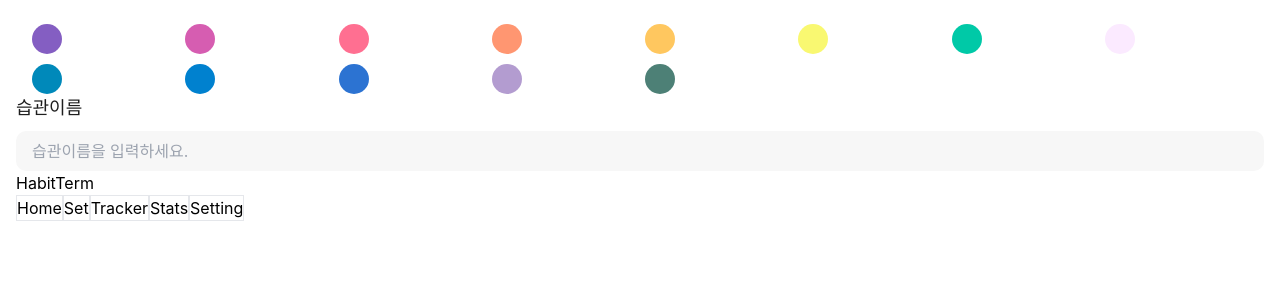
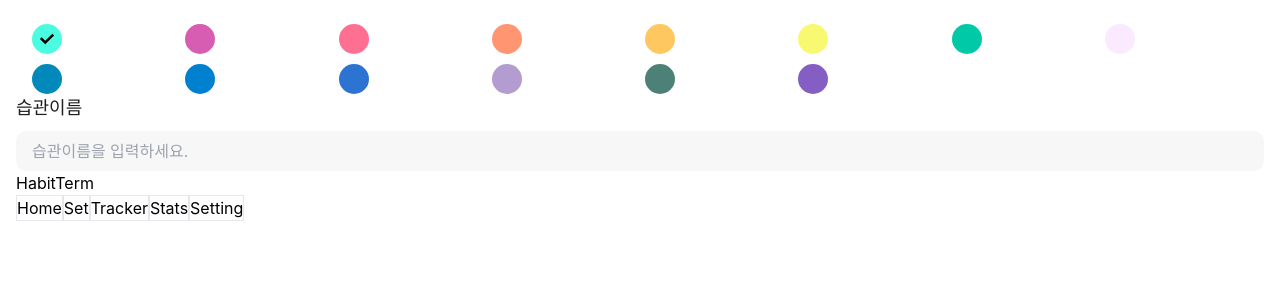
Before and after one commit to woo5ni-developer/daily-habit, a React (Create React App) app: page /set in a window 1280 px wide. Shown: the top 300 px of the page. Built offline with nearby package versions, Linux system fonts and the light colour scheme.

Commit message:
button color field 작업

```diff
--- a/src/components/ButtonColorField.tsx
+++ b/src/components/ButtonColorField.tsx
@@ -1,5 +1,6 @@
-import React, { FC } from 'react'
+import React, { FC, useState } from 'react'
 import { ColorType } from '../lib/type'
+import { color } from '@mui/system'
 
 interface ButtonColorFieldProps {
   data: ColorType[]
@@ -8,17 +9,31 @@ interface ButtonColorFieldProps {
 
 const ButtonColorField: FC<ButtonColorFieldProps> = ({ data, handleClick }) => {
   // logic
+  const [select, setSelect] = useState<ColorType>({ id: 1, color: '#4CFCE1' })
+  const BtnHandler = (color: ColorType): void => {
+    setSelect(color)
+    handleClick(color)
+  }
   // view
   return (
     <ul className="grid grid-cols-8 gap-2.5 px-4">
       {data.map((color, idx) => (
-        <li key={idx} className="w-7.5 h-7.5">
+        <li key={idx} className="w-7.5 h-7.5 relative">
+          {select?.id === color.id && (
+            <i className="block w-full h-full rounded-full absolute" aria-label="색상 선택 됨">
+              <img
+                src="./images/icon-check.svg"
+                alt="체크 이미지"
+                className="w-full h-full rounded-full"
+              />
+            </i>
+          )}
           <button
             type="button"
             className="w-full h-full rounded-full"
             aria-label="색상 선택"
             style={{ background: color.color }}
-            onClick={() => handleClick(color)}></button>
+            onClick={() => BtnHandler(color)}></button>
         </li>
       ))}
     </ul>
--- a/src/data/response.ts
+++ b/src/data/response.ts
@@ -9,7 +9,7 @@ export const navList: NavType[] = [
 ]
 
 export const colorList: ColorType[] = [
-  { id: 1, color: '#845EC2' },
+  { id: 1, color: '#4CFCE1' },
   { id: 2, color: '#D65DB1' },
   { id: 3, color: '#FF6F91' },
   { id: 4, color: '#FF9671' },
@@ -22,4 +22,5 @@ export const colorList: ColorType[] = [
   { id: 11, color: '#2C73D2' },
   { id: 12, color: '#B39CD0' },
   { id: 13, color: '#4D8076' },
+  { id: 14, color: '#845EC2' },
 ]
```
Also changed, not shown: public/images/icon-check.svg (added).
